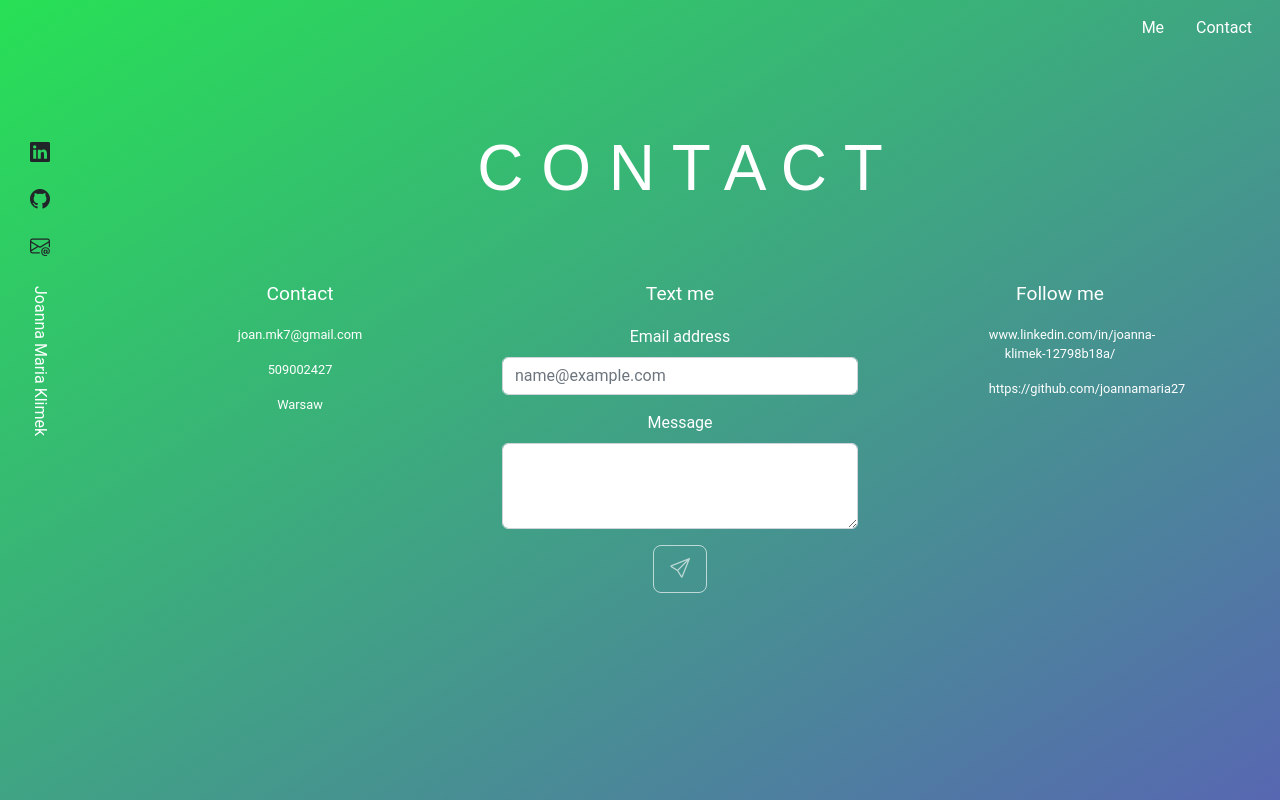
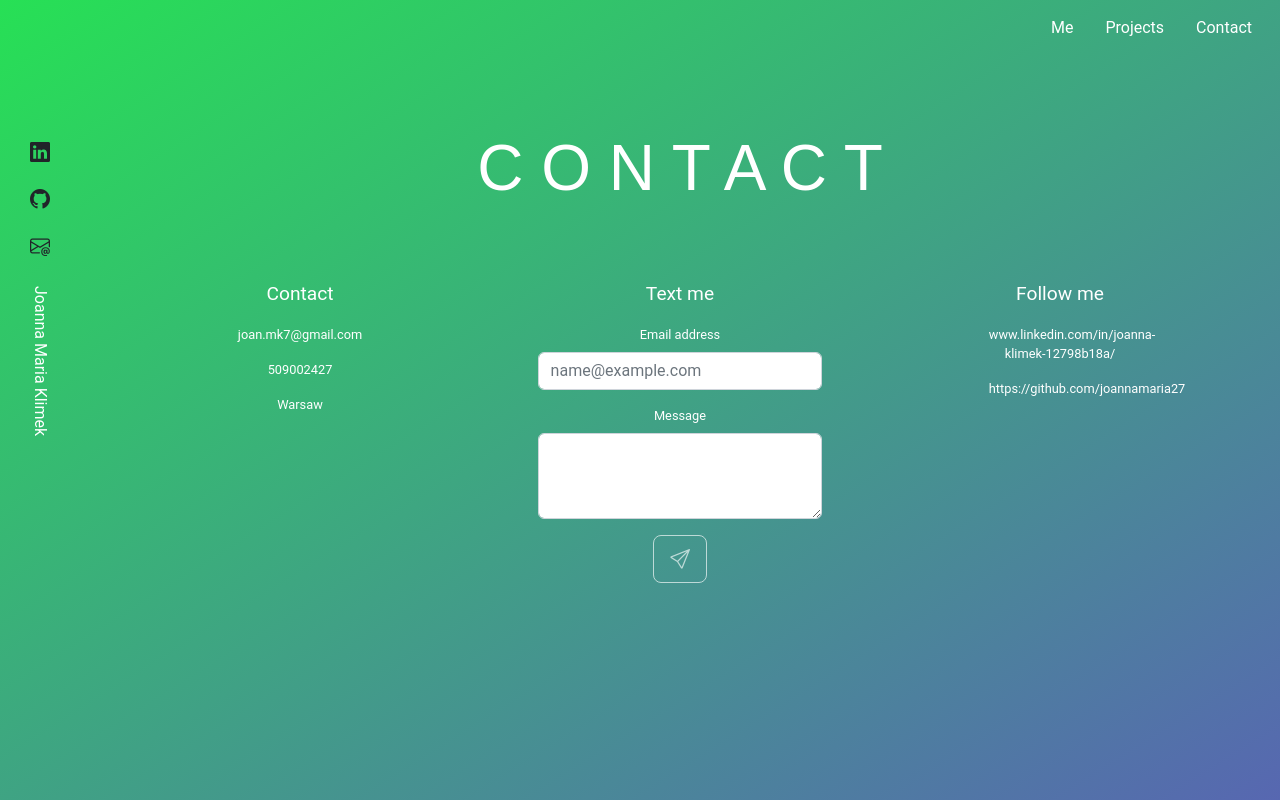
Before and after one commit to joannamaria27/JoannaMaria, an Angular app: page / in a window 1280 px wide. Both pictures are taken after a click on the tab "Contact". Built offline with nearby package versions, Linux system fonts and the light colour scheme.

Commit message:
update css contact-page and add projects-page

```diff
--- a/src/app/app.module.ts
+++ b/src/app/app.module.ts
@@ -9,13 +9,15 @@ import { MyPageComponent } from './my-page/my-page.component';
 import { ContactPageComponent } from './contact-page/contact-page.component';
 
 import { ReactiveFormsModule } from '@angular/forms';
+import { ProjectsPageComponent } from './projects-page/projects-page.component';
 
 @NgModule({
   declarations: [
     AppComponent,
     NavigationComponent,
     MyPageComponent,
-    ContactPageComponent
+    ContactPageComponent,
+    ProjectsPageComponent
   ],
   imports: [
     BrowserModule,
--- a/src/app/contact-page/contact-page.component.css
+++ b/src/app/contact-page/contact-page.component.css
@@ -18,6 +18,12 @@
 
 .info-profile {
     font-size: 1vw;
+    margin-left: 10%;
+    margin-right: 10%;
+}
+
+.info-profile-margin {
+    font-size: 1vw;
     margin-left: 30%;
     margin-right: 30%;
 }
--- a/src/app/contact-page/contact-page.component.html
+++ b/src/app/contact-page/contact-page.component.html
@@ -5,32 +5,34 @@
             <div class="col">
                 <p class="profile">Contact</p>
                 <div>
-                    <P class="info-profile">{{email}}</P>
-                    <P class="info-profile">{{phoneNumber}}</P>
-                    <P class="info-profile">{{city}}</P>
+                    <P class="info-profile-margin">{{email}}</P>
+                    <P class="info-profile-margin">{{phoneNumber}}</P>
+                    <P class="info-profile-margin">{{city}}</P>
                 </div>
             </div>
             <div class="col">
                 <p class="profile">Text me</p>
-                <div class="mb-3">
-                    <label class="info-profile" for="exampleFormControlInput1" class="form-label">Email
+                <div class="mb-3 info-profile">
+                    <label for="exampleFormControlInput1" class="form-label">Email
                         address</label>
-                    <input type="email" class="form-control" id="exampleFormControlInput1"
+                    <input type="email" class="form-control mb-3" id="exampleFormControlInput1"
                         placeholder="name@example.com">
                 </div>
-                <div class="mb-3">
-                    <label class="info-profile" for="exampleFormControlTextarea1" class="form-label">Message</label>
+                <div class="mb-3 info-profile">
+                    <label for="exampleFormControlTextarea1" class="form-label">Message</label>
                     <textarea class="form-control" id="exampleFormControlTextarea1" rows="3"></textarea>
                 </div>
-                <button type="submit" class="btn btn-lg" disabled>
-                    <i class="bi bi-send" ></i>
-                </button>
+                <div class="mb-3 info-profile">
+                    <button type="submit" class="btn btn-lg" disabled>
+                        <i class="bi bi-send"></i>
+                    </button>
+                </div>
             </div>
             <div class="col">
                 <p class="profile">Follow me</p>
                 <div>
-                    <P class="info-profile">www.linkedin.com/in/joanna-klimek-12798b18a/</P>
-                    <P class="info-profile">https://github.com/joannamaria27</P>
+                    <P class="info-profile-margin">www.linkedin.com/in/joanna-klimek-12798b18a/</P>
+                    <P class="info-profile-margin">https://github.com/joannamaria27</P>
 
                 </div>
             </div>
--- a/src/app/navigation/navigation.component.html
+++ b/src/app/navigation/navigation.component.html
@@ -1,4 +1,4 @@
-<div class="container-fluid ">
+<div class="container-fluid">
     <div class="row justify-content-md-center">
 
         <div class="col-md-auto ">
@@ -26,11 +26,18 @@
                     </ng-template>
                 </li>
                 <li ngbNavItem>
+                    <a ngbNavLink class="text-white">Projects</a>
+                    <ng-template ngbNavContent>
+                        <app-projects-page></app-projects-page>
+                    </ng-template>
+                </li>
+                <li ngbNavItem>
                     <a ngbNavLink class="text-white">Contact</a>
                     <ng-template ngbNavContent>
                         <app-contact-page></app-contact-page>
                     </ng-template>
                 </li>
+
             </ul>
             <div [ngbNavOutlet]="nav" class="mt-2"></div>
         </div>
--- /dev/null
+++ b/src/app/projects-page/projects-page.component.css
@@ -0,0 +1,13 @@
+.main {
+    color: white;
+    text-align: center;
+}
+
+.title {
+    margin: 5vw;
+    font-family: 'Manrope', sans-serif;
+    font-weight: 200;
+    font-size: 5vw;
+
+    /* letter-spacing: 2px; */
+}
--- /dev/null
+++ b/src/app/projects-page/projects-page.component.html
@@ -0,0 +1,26 @@
+<div class="main">
+    <p class="title">P R O J E C T S</p>
+
+    <ngb-carousel *ngIf="images">
+        <ng-template ngbSlide *ngFor="let img of images; index as i">
+            <div class="picsum-img-wrapper">
+                <button type="button" class="btn" (click)="isCollapsed = ! isCollapsed"
+                    [attr.aria-expanded]="!isCollapsed" aria-controls="collapseExample"><img class="img-fluid"
+                        [src]="img" />
+                </button>
+            </div>
+            <div class="carousel-caption">
+                <h3>{{projectName}}</h3>
+                <p>{{projectDescription}}</p>
+
+            </div>
+            <div #collapse="ngbCollapse" [(ngbCollapse)]="isCollapsed">
+                <div class="card bg-transparent">
+                    <div class="card-body">
+                    </div>
+                </div>
+            </div>
+        </ng-template>
+    </ngb-carousel>
+
+</div>
--- /dev/null
+++ b/src/app/projects-page/projects-page.component.ts
@@ -0,0 +1,13 @@
+import { Component } from '@angular/core';
+
+@Component({
+  selector: 'app-projects-page',
+  templateUrl: './projects-page.component.html',
+  styleUrls: ['./projects-page.component.css']
+})
+export class ProjectsPageComponent {
+  public isCollapsed = true;
+  projectName = 'Test nazwa';
+  projectDescription = "opis";
+  images = [944, 1011, 1011].map((n) => `https://picsum.photos/id/${n}/900/500`);
+}
--- a/src/styles.css
+++ b/src/styles.css
@@ -8,4 +8,5 @@ body {
     margin: 0;
     font-family: Roboto, "Helvetica Neue", sans-serif;
     color: white;
+
 }
```
Also changed, not shown: 1 other file (tests, documents, lock files or other folders).
